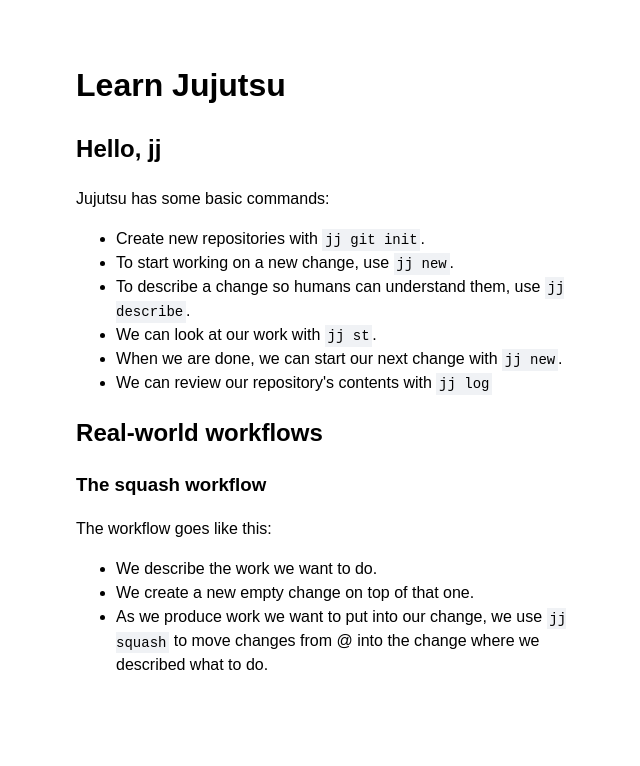
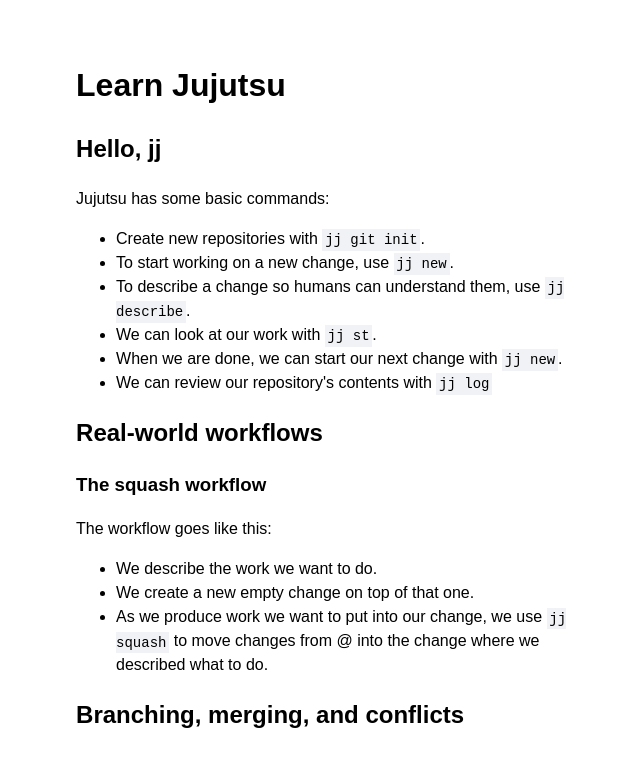
Before and after one commit to hmdshfq/learn-jj, a React (Vite) app: page / in a window 1280 px wide. Shown: the top 766 px of the page, without its empty margins (297-937 px from the left). Built offline with nearby package versions, Linux system fonts and the light colour scheme.

Commit message:
Branching, merging, conflicts

```diff
--- a/src/App.jsx
+++ b/src/App.jsx
@@ -23,6 +23,9 @@
 - We describe the work we want to do.
 - We create a new empty change on top of that one.
 - As we produce work we want to put into our change, we use \`jj squash\` to move changes from @ into the change where we described what to do.
+
+## Branching, merging, and conflicts
+
 `;
 
     return <Markdown>{markdown}</Markdown>;
```
